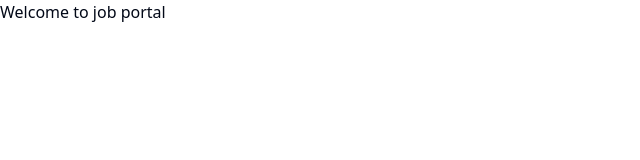
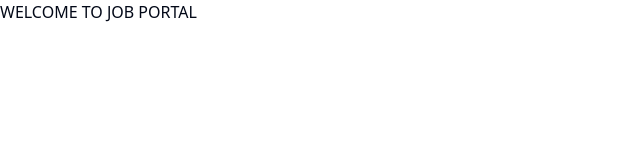
Before and after one commit to ashish834967/Job-Portal, a React (Vite) app in the folder frontend/: page / in a window 1280 px wide. Shown: the top 160 px of the page, without its empty margins (0-640 px from the left). Built offline with nearby package versions, Linux system fonts and the light colour scheme.

Commit message:
initialise frontend and modified app.jsx file

```diff
--- a/frontend/src/App.jsx
+++ b/frontend/src/App.jsx
@@ -3,7 +3,7 @@ import "./App.css";
 function App() {
   return (
     <>
-      <h1>Welcome to job portal</h1>
+      <h1>WELCOME TO JOB PORTAL</h1>
     </>
   );
 }
```
